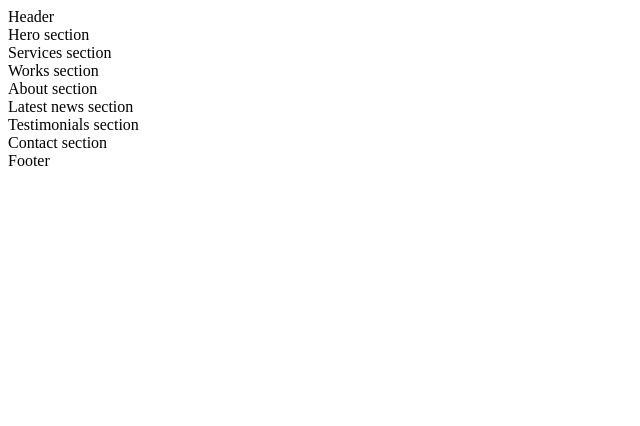
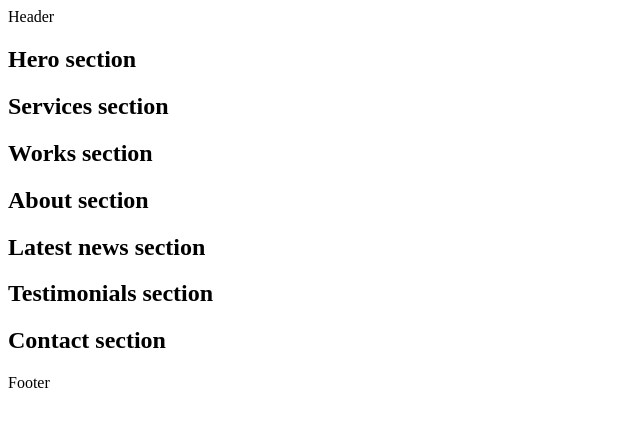
Before and after one commit to chaher13/holbertonschool-web_front_end, a plain HTML site: page html_advanced/5-index.html in a window 1280 px wide. Shown: the whole page, without its empty margins (0-640 px from the left). Drawn offline with Linux system fonts and the light colour scheme.

Commit message:
Add: a file containing a main split in 7 sections tags

```diff
--- a/html_advanced/5-index.html
+++ b/html_advanced/5-index.html
@@ -15,31 +15,31 @@
 
     <main>
       <section>
-	Hero section
+	<h2>Hero section</h2>
       </section>
 
       <section>
-	Services section
+	<h2>Services section</h2>
       </section>
 
       <section>
-	Works section
+	<h2>Works section</h2>
       </section>
 
       <section>
-	About section
+	<h2>About section</h2>
       </section>
 
       <section>
-	Latest news section
+	<h2>Latest news section</h2>
       </section>
 
       <section>
-	Testimonials section
+	<h2>Testimonials section</h2>
       </section>
 
       <section>
-	Contact section
+	<h2>Contact section</h2>
       </section>
     </main>
 
```
